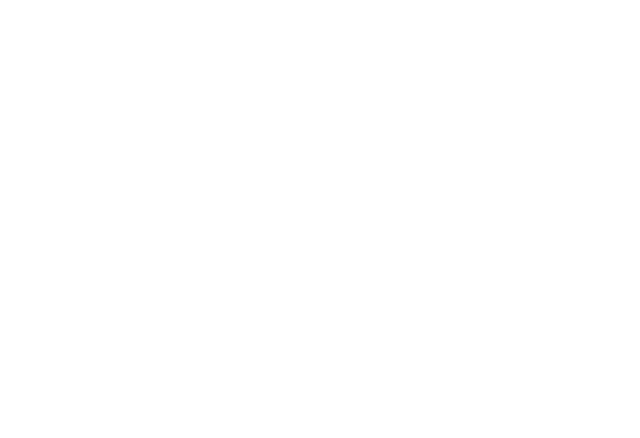
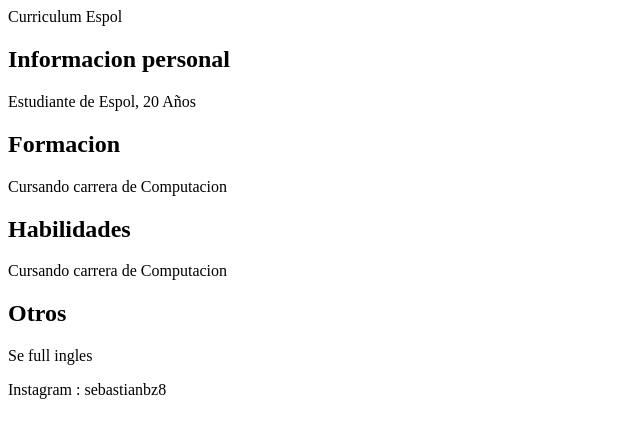
Before and after one commit to jsbaidal/curriculum, a plain HTML site: page index.html in a window 1280 px wide. Shown: the whole page, without its empty margins (0-640 px from the left). Drawn offline with Linux system fonts and the light colour scheme.

Commit message:
estructura del documento

```diff
--- a/index.html
+++ b/index.html
@@ -1,11 +1,40 @@
 <!DOCTYPE html>
 <html lang="en">
+
 <head>
     <meta charset="UTF-8">
     <meta name="viewport" content="width=device-width, initial-scale=1.0">
-    <title>Document</title>
+    <title>Curriculum Vitae</title>
 </head>
+
 <body>
+    <header> Curriculum Espol</header>
+    <nav>
+        <section>
+            <h2> Informacion personal</h2>
+            <p> Estudiante de Espol, 20 Años </p>
+        </section>
 
+        <section>
+            <h2> Formacion</h2>
+            <p> Cursando carrera de Computacion </p>
+        </section>
+
+        <section>
+            <h2> Habilidades</h2>
+            <p> Cursando carrera de Computacion </p>
+        </section>
+
+        <section>
+            <h2> Otros</h2>
+            <p> Se full ingles </p>
+        </section>
+
+        </nav>
+
+    <footer>
+        Instagram : sebastianbz8
+    </footer>
 </body>
+
 </html>
```
